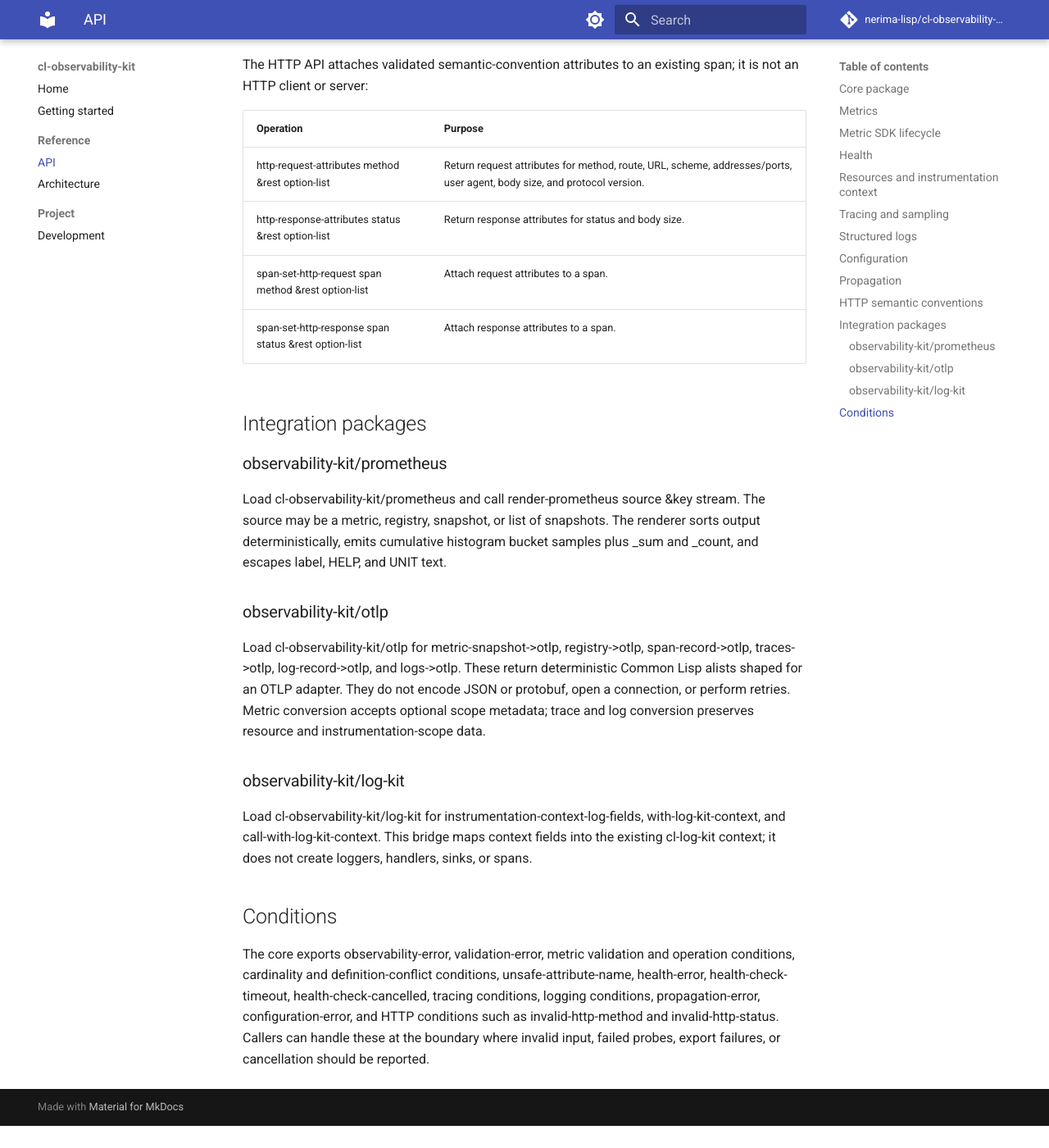
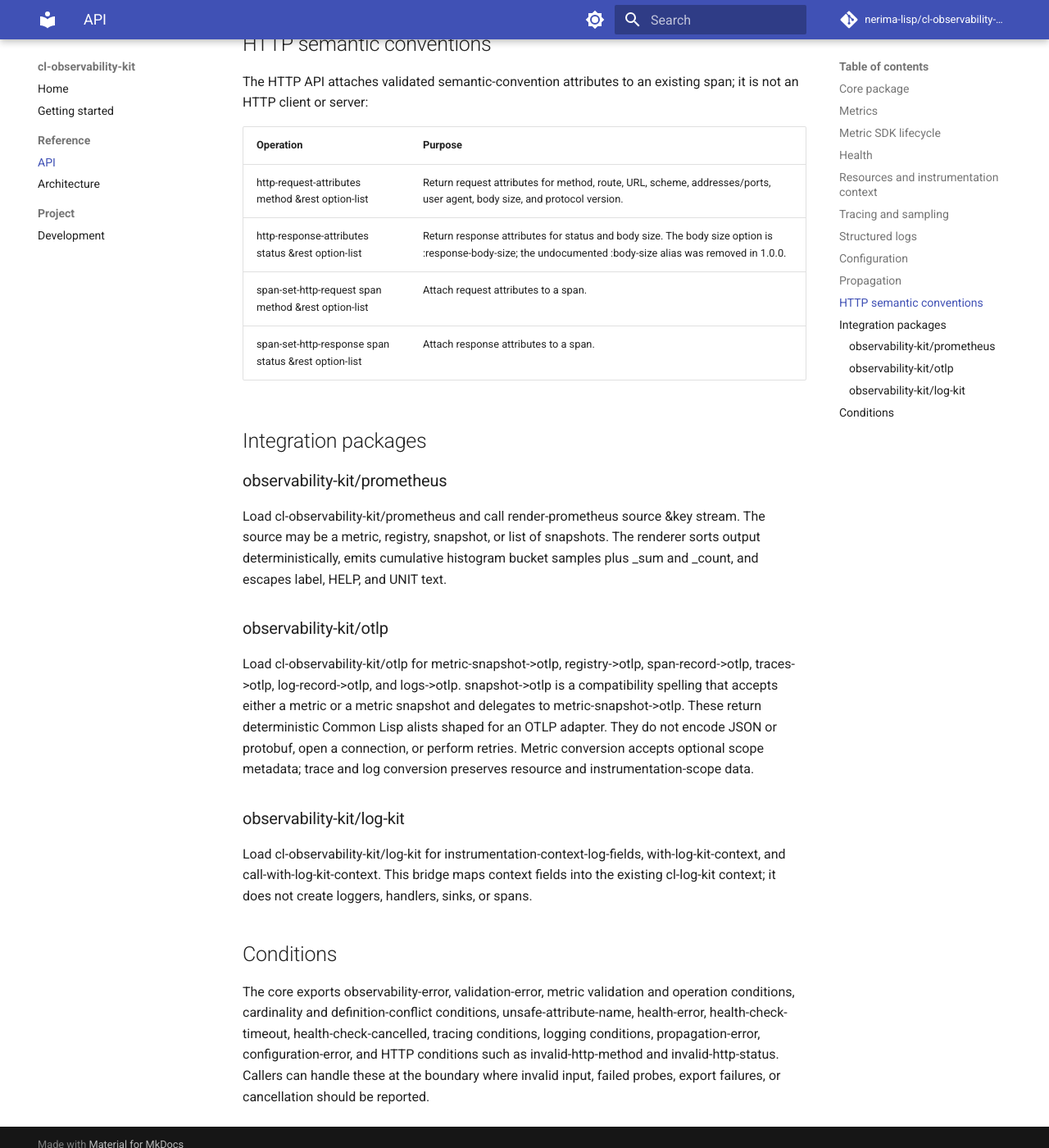
Before and after one commit to nerima-lisp/cl-observability-kit, an MkDocs documentation site: the page built from docs/src/reference/api.md, in a window 1280 px wide and 1400 px high, scrolled down 7436 px. Shown: the whole window at 82% size. Built offline with MkDocs 1.6.1 and Material for MkDocs 9.7.7, drawn with Linux system fonts in a browser that asks for light colours; comment, search, counter and statistics services are not loaded; before the commit the page ends 8809 px from its top, so only the background shows below that; some of the changed text lies outside the part shown.

Commit message:
fix: restore public exports and tests dropped by the SDK component split
The component split (59a6fd4) rewrote the package definitions and dropped
five symbols from the export lists while leaving their definitions, their
internal callers, and their documentation in place:

  observability-kit       metric-reader-force-flush, metric-reader-shutdown,
                          make-jaeger-propagator, make-xray-propagator
  observability-kit/otlp  snapshot->otlp

make-jaeger-propagator and make-xray-propagator are the only public way to
build those carriers directly, docs/src/reference/api.md documents them as
such, and configuration.lisp still dispatches OTEL_PROPAGATORS=jaeger,xray to
them. The removal reads as incidental rather than deliberate: nothing deleted
the definitions, and the tests covering them were deleted rather than
rewritten.

Restores the exports and that coverage -- Jaeger and X-Ray round-trips and
malformed-header rejection, unknown sampling state across compatibility
boundaries, invalid-context injection, the snapshot->otlp dispatch, the
metric-reader compatibility spellings, and OTEL_PROPAGATORS=jaeger,xray
selection. The API reference now names the three compatibility spellings, and
records that http-response-attributes no longer accepts the undocumented
:body-size alias -- that removal was deliberate and its test was rewritten to
assert the new behavior, so it is kept.

Verified: nix flake check, 117 passed / 0 failed (was 115).

```diff
--- a/docs/src/reference/api.md
+++ b/docs/src/reference/api.md
@@ -44,7 +44,7 @@ values cannot be negative, and all metric values must be finite real numbers.
 | meter-registry meter | Return the registry owned by a meter. |
 | make-metric-reader source &rest option-list | Create a pull reader from a metric, registry, meter, or provider. Options are :exporter, :flush, :shutdown, and :error-handler. |
 | collect-metric-reader reader &key export-p | Collect detached snapshots and optionally call the exporter. |
-| force-flush-metric-reader, shutdown-metric-reader | Run reader lifecycle callbacks; shutdown is idempotent. |
+| force-flush-metric-reader, shutdown-metric-reader | Run reader lifecycle callbacks; shutdown is idempotent. metric-reader-force-flush and metric-reader-shutdown are compatibility spellings of the same two operations. |
 | make-periodic-metric-reader source &rest option-list | Wrap a reader with a worker. :interval is in seconds, :start defaults to true, and reader callback options are forwarded. |
 | start-periodic-metric-reader, collect-periodic-metric-reader | Start a periodic worker or collect it immediately. |
 | force-flush-periodic-metric-reader, shutdown-periodic-metric-reader | Flush a periodic reader or stop/join its worker and shut it down. |
@@ -211,7 +211,7 @@ span; it is not an HTTP client or server:
 | Operation | Purpose |
 | --- | --- |
 | http-request-attributes method &rest option-list | Return request attributes for method, route, URL, scheme, addresses/ports, user agent, body size, and protocol version. |
-| http-response-attributes status &rest option-list | Return response attributes for status and body size. |
+| http-response-attributes status &rest option-list | Return response attributes for status and body size. The body size option is :response-body-size; the undocumented :body-size alias was removed in 1.0.0. |
 | span-set-http-request span method &rest option-list | Attach request attributes to a span. |
 | span-set-http-response span status &rest option-list | Attach response attributes to a span. |
 
@@ -229,8 +229,9 @@ UNIT text.
 
 Load cl-observability-kit/otlp for metric-snapshot->otlp, registry->otlp,
 span-record->otlp, traces->otlp, log-record->otlp, and
-logs->otlp. These return deterministic Common Lisp alists shaped for an OTLP
-adapter. They do not encode JSON or protobuf, open a connection, or perform
+logs->otlp. snapshot->otlp is a compatibility spelling that accepts either a
+metric or a metric snapshot and delegates to metric-snapshot->otlp. These
+return deterministic Common Lisp alists shaped for an OTLP adapter. They do not encode JSON or protobuf, open a connection, or perform
 retries. Metric conversion accepts optional scope metadata; trace and log
 conversion preserves resource and instrumentation-scope data.
 
```
Also changed, not shown: 6 other files.
